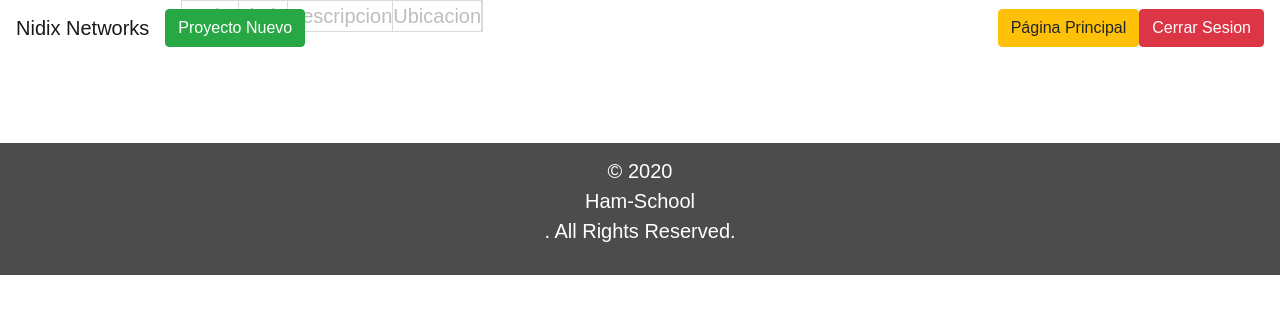
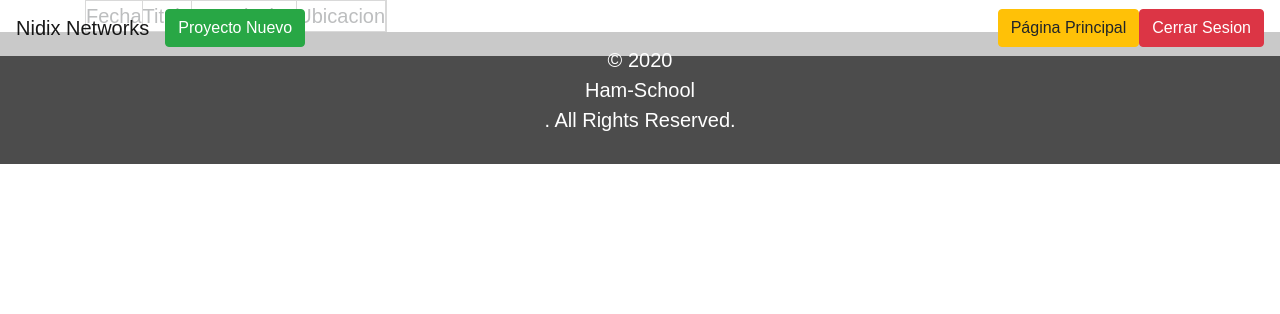
Before and after one commit to DocumentationNidix/Nidix, a PHP site: page /tabla1.php in a window 1280 px wide. Shown: the top 314 px of the page. Run offline with PHP 8.4, Linux system fonts and the light colour scheme; data that the repository does not hold is empty; some web fonts are replaced.

Commit message:
version0.8

```diff
--- a/tabla1.php
+++ b/tabla1.php
@@ -46,7 +46,6 @@
 
 <section>
   <div class="container">
-    <div class="row ham_cont_sec_12">
       <table border="1" >
     <tr>
       <td>Fecha</td>
@@ -72,7 +71,6 @@
   }
    ?>
   </table>
-    </div>
   </div>
 </section>
 
```
